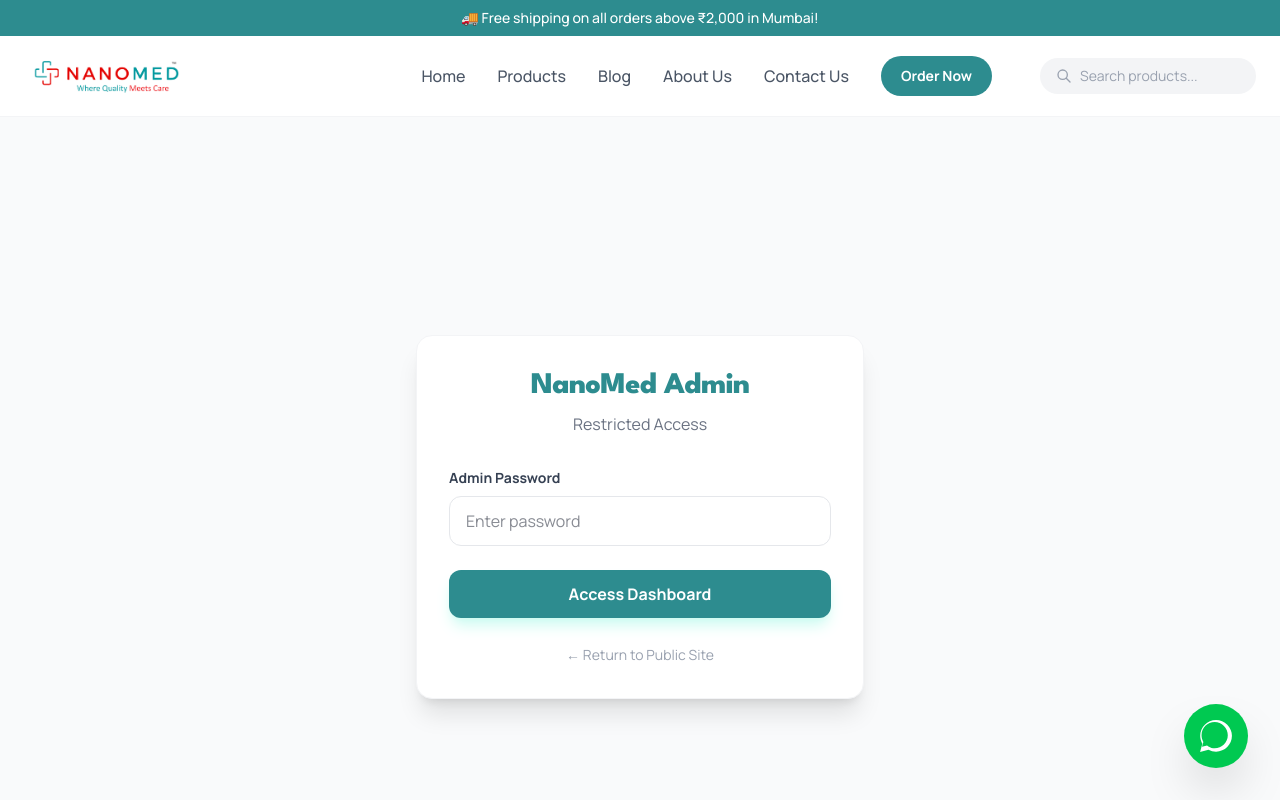
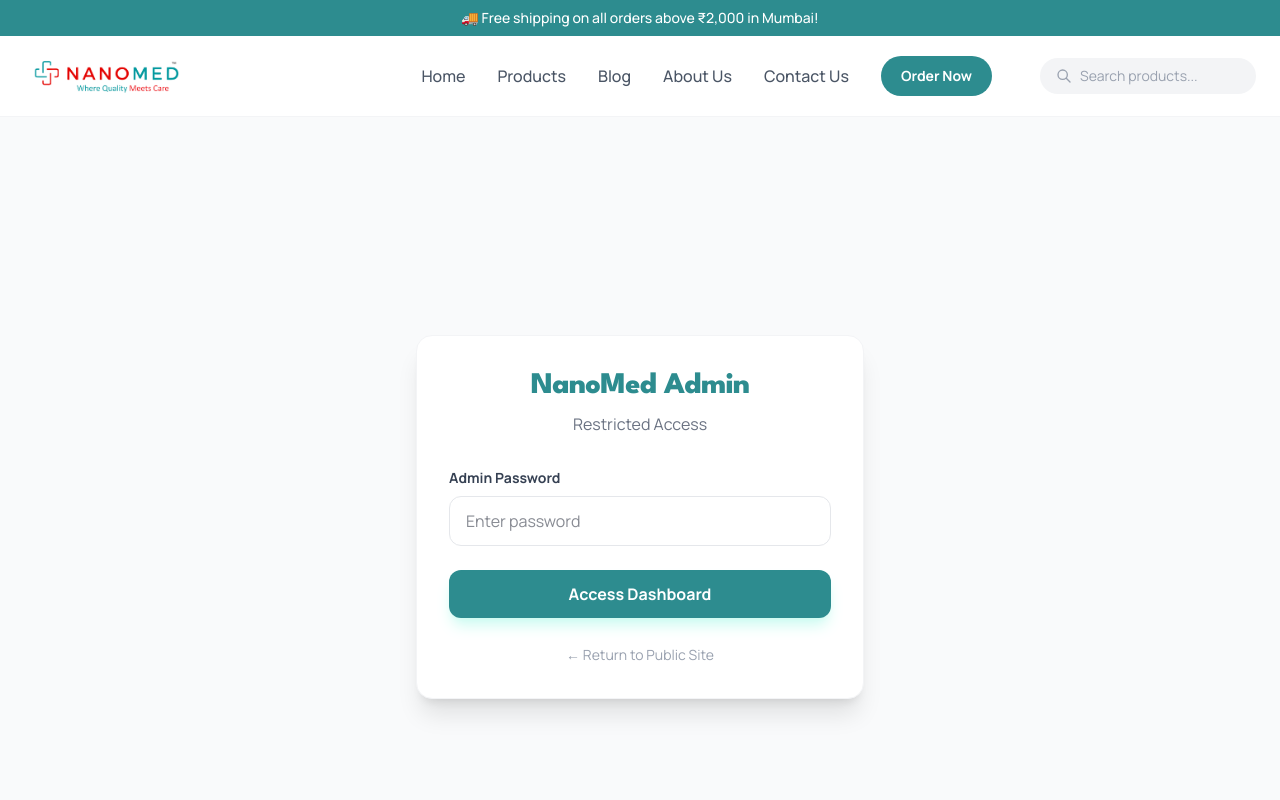
Before and after one commit to aryadharmadhikari/NanoMed, a Next.js app: page /admin/products/new in a window 1280 px wide. Shown: the top 800 px of the page. Built offline with nearby package versions, Linux system fonts and the light colour scheme; no server answers.

Commit message:
fix(admin): remove redundant WhatsAppFAB from admin section

```diff
--- a/src/app/layout.tsx
+++ b/src/app/layout.tsx
@@ -2,7 +2,7 @@
 import Footer from "../components/Footer";
 import "./globals.css";
 import AnnouncementBar from "../components/AnnouncementBar";
-import WhatsAppFAB from "../components/WhatsAppFAB";
+import ConditionalWhatsAppFAB from "../components/ConditionalWhatsAppFAB";
 import { League_Spartan, Manrope } from "next/font/google";
 import type { Metadata } from "next";
 
@@ -56,7 +56,7 @@
     <html lang="en" className={`${leagueSpartan.variable} ${manrope.variable}`}>
       <body className="font-body antialiased text-gray-900">
         <AnnouncementBar />
-        <WhatsAppFAB />
+        <ConditionalWhatsAppFAB />
         <Navbar />
         <div className="min-h-screen">
           {children}
--- /dev/null
+++ b/src/components/ConditionalWhatsAppFAB.tsx
@@ -0,0 +1,10 @@
+'use client';
+
+import { usePathname } from 'next/navigation';
+import WhatsAppFAB from './WhatsAppFAB';
+
+export default function ConditionalWhatsAppFAB() {
+    const pathname = usePathname();
+    if (pathname.startsWith('/admin')) return null;
+    return <WhatsAppFAB />;
+}
```
